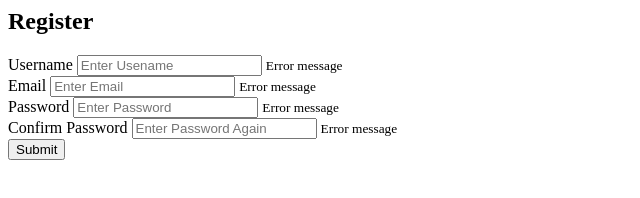
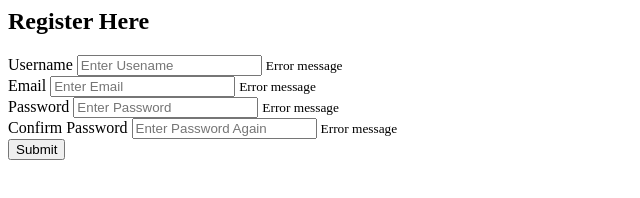
Before and after one commit to cisco-trash-code/Client_Side_Form_Validation, a plain HTML site: page index.html in a window 1280 px wide. Shown: the full height of the page, 0-640 px from the left. Drawn offline with Linux system fonts and the light colour scheme.

Commit message:
Fix content.

```diff
--- a/index.html
+++ b/index.html
@@ -10,7 +10,7 @@
 
     <div class="container">
         <form id="form" class="form">
-            <h2>Register</h2>
+            <h2>Register Here</h2>
             <div class="form-control">
                 <label for="username">Username</label>
                 <input id="username" type="text" placeholder="Enter Usename">
```
